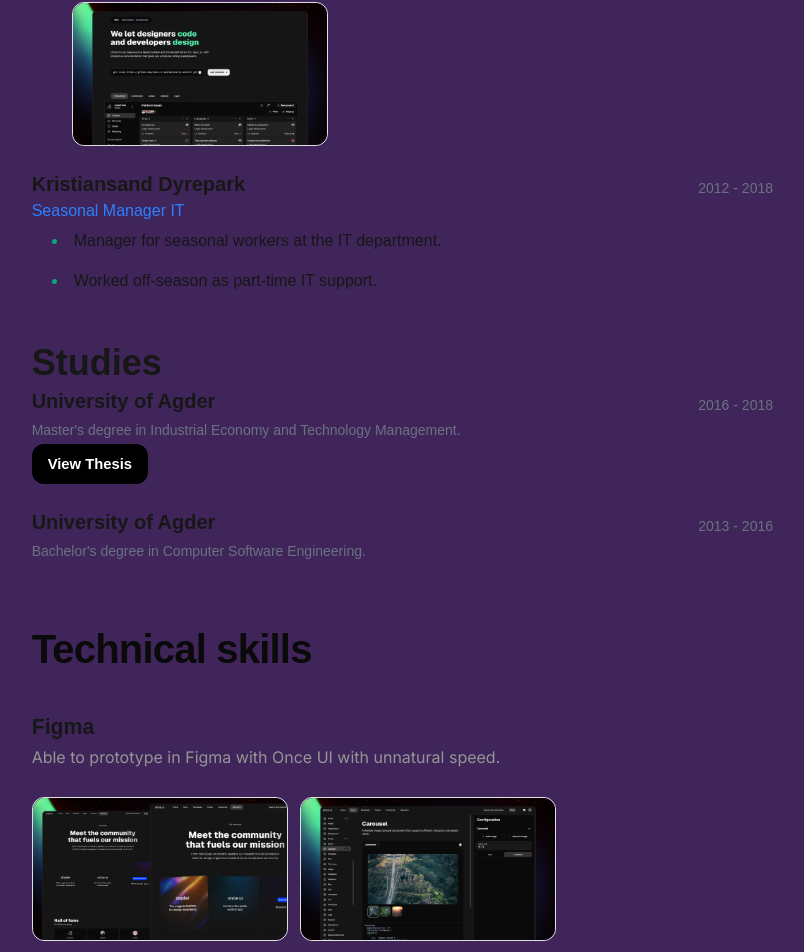
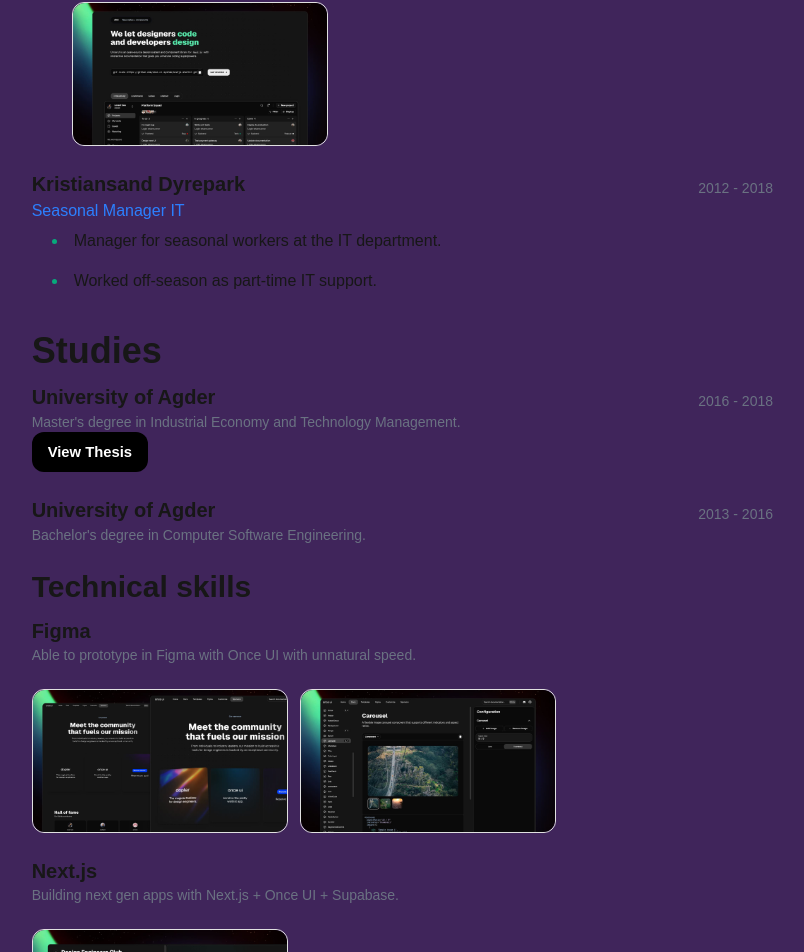
Before and after one commit to johnforeland/john.fore.land, a Next.js app: page /about in a window 1280 px wide. Shown: the part 1561-2513 px from the top of the page, without its empty margins (387-1191 px from the left). Built offline with nearby package versions, Linux system fonts and the light colour scheme.

Commit message:
changed once-ui → tailwind for multiple components

```diff
--- a/src/app/about/parts/Skills.tsx
+++ b/src/app/about/parts/Skills.tsx
@@ -1,55 +1,46 @@
-import { Column, Flex, Heading, Text, SmartImage } from "@/once-ui/components";
 import { about } from "@/app/resources/content";
+import { Flex, SmartImage } from "@/once-ui/components";
 
 export default function Skills({ className }: { className?: string }) {
   return (
-    about.technical.display && (
     <div className={className}>
-        <Heading
-          as="h2"
-          id={about.technical.title}
-          variant="display-strong-s"
-          marginBottom="40"
-        >
-          {about.technical.title}
-        </Heading>
-        <Column fillWidth gap="l">
+      <h2 className="text-3xl font-bold mb-12">{about.technical.title}</h2>
+
+      <div className="flex flex-col gap-6 ">
+        {/* loop skills */}
         {about.technical.skills.map((skill, index) => (
-            <Column key={`${skill}-${index}`} fillWidth gap="4">
-              <Text variant="heading-strong-l">{skill.title}</Text>
-              <Text variant="body-default-m" onBackground="neutral-weak">
-                {skill.description}
-              </Text>
+          <div key={`${skill}-${index}`}>
+            {/* title */}
+            <p className="text-xl font-semibold">{skill.title}</p>
+
+            {/* description */}
+            <p className="text-sm text-gray-500">{skill.description}</p>
+
+            {/* loop images */}
             {skill.images && skill.images.length > 0 && (
-                <Flex fillWidth paddingTop="m" gap="12" wrap>
+              <div className="flex flex-wrap w-full pt-6 gap-3">
                 {skill.images.map((image, index) => (
                   <Flex
                     key={index}
                     border="neutral-medium"
                     radius="m"
-                      //@ts-ignore
                     minWidth={image.width}
-                      //@ts-ignore
                     height={image.height}
                   >
                     <SmartImage
                       enlarge
                       radius="m"
-                        //@ts-ignore
                       sizes={image.width.toString()}
-                        //@ts-ignore
                       alt={image.alt}
-                        //@ts-ignore
                       src={image.src}
                     />
                   </Flex>
                 ))}
-                </Flex>
+              </div>
             )}
-            </Column>
+          </div>
         ))}
-        </Column>
       </div>
-    )
+    </div>
   );
 }
--- a/src/app/about/parts/Studies.tsx
+++ b/src/app/about/parts/Studies.tsx
@@ -6,26 +6,26 @@ import ThesisModal from "./ThesisModal";
 export default function Studies({ className }: { className?: string }) {
   return (
     <div className={className}>
-      <h2 id={about.studies.title} className="text-4xl font-bold mb-4">
-        {about.studies.title}
-      </h2>
-      <div className="flex flex-col w-full gap-6 mb-10">
+      <h2 className="text-4xl font-bold mb-12">{about.studies.title}</h2>
+
+      <div className="flex flex-col gap-6 ">
+        {/* loop */}
         {about.studies.institutions.map((institution, index) => (
-          <div
-            key={`${institution.name}-${index}`}
-            className="flex flex-col w-full gap-1"
-          >
+          <div key={`${institution.name}-${index}`} className="flex flex-col">
+            {/* title */}
             <div className="flex w-full justify-between items-end mb-1">
               <p className="text-xl font-semibold">{institution.name}</p>
               <p className="text-sm text-gray-500">{institution.timeframe}</p>
             </div>
+
+            {/* description */}
             <p className="text-sm text-gray-500">{institution.description}</p>
-            {institution.thesis && (
-              <ThesisModal
-                name={institution.thesis}
-                url={institution.thesisUrl}
-              />
-            )}
+
+            {/* thesis modal button */}
+            <ThesisModal
+              name={institution.thesis}
+              url={institution.thesisUrl}
+            />
           </div>
         ))}
       </div>
--- a/src/app/about/parts/Work.tsx
+++ b/src/app/about/parts/Work.tsx
@@ -4,14 +4,13 @@ import { JSX } from "react";
 
 export default function Work({ className }: { className?: string }) {
   return (
-    <div className={className}>
+    <div className={className} id="work">
       <h2 className="text-4xl font-bold mb-12">{about.work.title}</h2>
-      <div className="">
+
+      <div className="flex flex-col gap-6 ">
+        {/* loop */}
         {about.work.experiences.map((experience, index) => (
-          <div
-            className="mb-6"
-            key={`${experience.company}-${experience.role}-${index}`}
-          >
+          <div key={`${experience.company}-${experience.role}-${index}`}>
             {/* company */}
             <div className="flex w-full justify-between items-end mb-1">
               <p className="text-xl font-semibold">{experience.company}</p>
@@ -29,6 +28,8 @@ export default function Work({ className }: { className?: string }) {
                 )
               )}
             </ul>
+
+            {/* loop images */}
             {experience.images.length > 0 && (
               <div className="flex w-full pt-4 pl-10 flex-wrap">
                 {experience.images.map((image, index) => (
@@ -36,19 +37,14 @@ export default function Work({ className }: { className?: string }) {
                     key={index}
                     border="neutral-medium"
                     radius="m"
-                    //@ts-ignore
                     minWidth={image.width}
-                    //@ts-ignore
                     height={image.height}
                   >
                     <SmartImage
                       enlarge
                       radius="m"
-                      //@ts-ignore
                       sizes={image.width.toString()}
-                      //@ts-ignore
                       alt={image.alt}
-                      //@ts-ignore
                       src={image.src}
                     />
                   </Flex>
```
Lines whose indentation alone changed are shown as unchanged.
